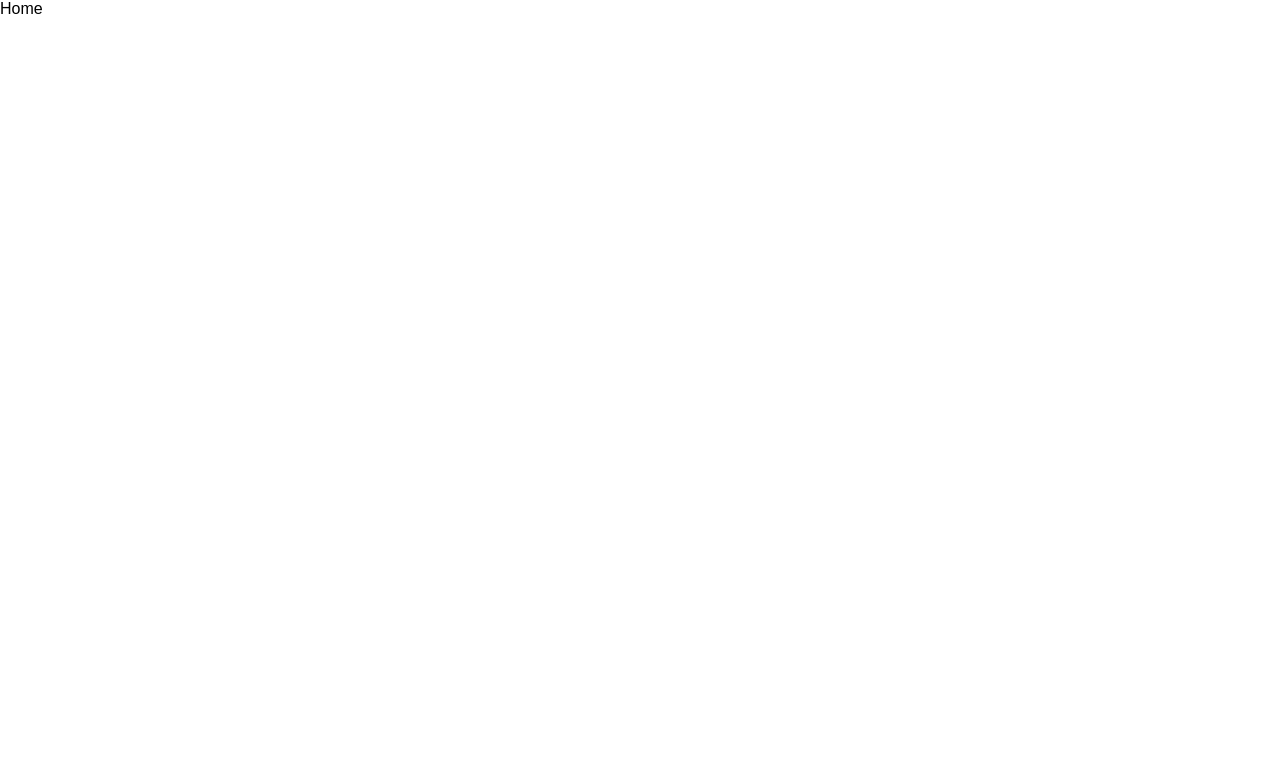
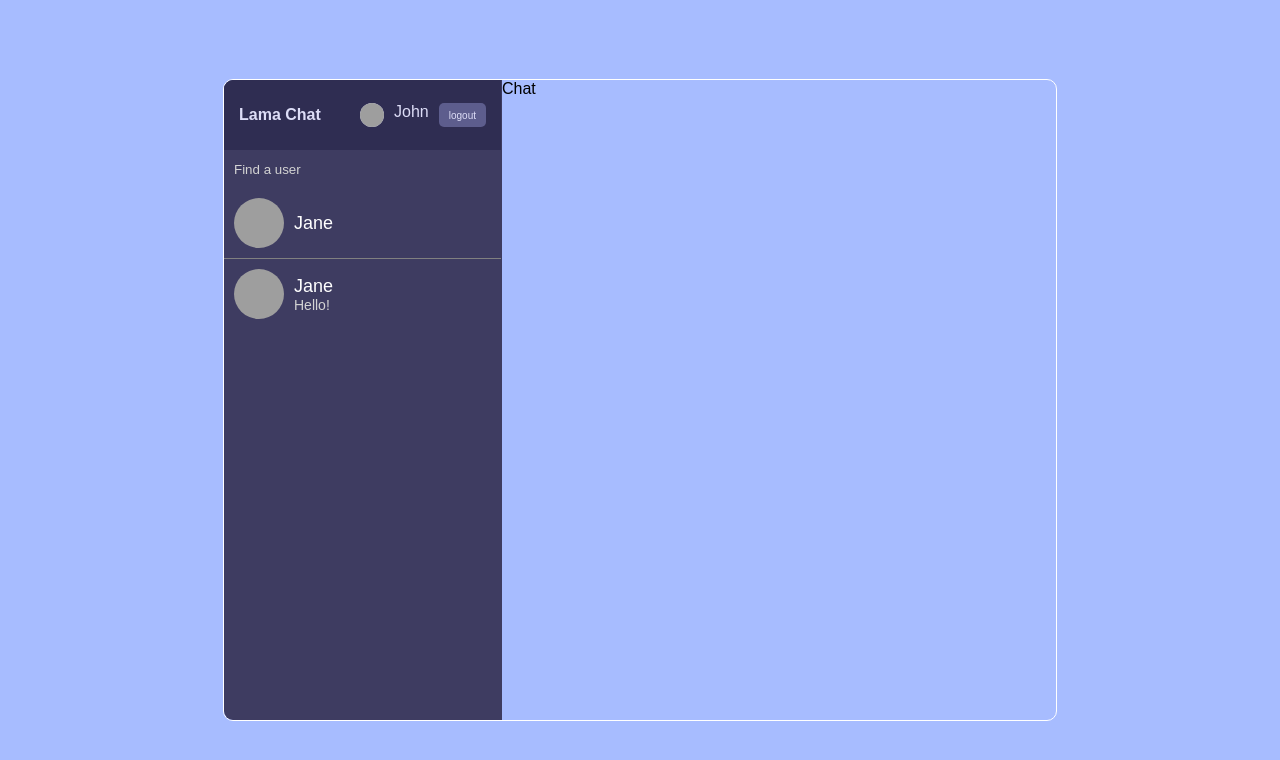
Before and after one commit to Manux21/my-react-chat, a React (Create React App) app: page / in a window 1280 px wide. Shown: the top 760 px of the page. Built offline with nearby package versions, Linux system fonts and the light colour scheme; grey boxes are pictures that could not be loaded.

Commit message:
Created sidebar with some components inside, still working with them

```diff
--- /dev/null
+++ b/src/components/Chat.jsx
@@ -0,0 +1,11 @@
+import React from 'react';
+
+const Chat = () => {
+  return (
+    <div className='chat'>
+      Chat
+    </div>
+  );
+};
+
+export default Chat;
--- /dev/null
+++ b/src/components/Chats.jsx
@@ -0,0 +1,17 @@
+import React from 'react';
+
+const Chats = () => {
+  return (
+    <div className='chats'>
+      <div className="userChat">
+        <img src='https://images.unsplash.com/photo-1633332755192-727a05c4013d?ixlib=rb-1.2.1&ixid=MnwxMjA3fDB8MHxwaG90by1wYWdlfHx8fGVufDB8fHx8&auto=format&fit=crop&w=2080&q=80' alt=""/>
+        <div className="userChatInfo">
+          <span>Jane</span>
+          <p>Hello!</p>
+        </div>
+      </div>
+    </div>
+  );
+};
+
+export default Chats;
--- /dev/null
+++ b/src/components/Navbar.jsx
@@ -0,0 +1,16 @@
+import React from 'react';
+
+const Navbar = () => {
+  return (
+    <div className='navbar'>
+      <span className='logo'>Lama Chat</span>
+      <div className='user'>
+        <img src='https://images.unsplash.com/photo-1633332755192-727a05c4013d?ixlib=rb-1.2.1&ixid=MnwxMjA3fDB8MHxwaG90by1wYWdlfHx8fGVufDB8fHx8&auto=format&fit=crop&w=2080&q=80' alt=''/>
+        <span>John</span>
+        <button>logout</button>
+      </div>
+    </div>
+  );
+};
+
+export default Navbar;
--- /dev/null
+++ b/src/components/Search.jsx
@@ -0,0 +1,20 @@
+import React from 'react';
+
+const Search = () => {
+  return (
+    <div className='search'>
+      <div className="searchForm">
+        <input type="text" placeholder='Find a user'/>
+      </div>
+
+      <div className="userChat">
+        <img src='https://images.unsplash.com/photo-1633332755192-727a05c4013d?ixlib=rb-1.2.1&ixid=MnwxMjA3fDB8MHxwaG90by1wYWdlfHx8fGVufDB8fHx8&auto=format&fit=crop&w=2080&q=80' alt=""/>
+        <div className="userChatInfo">
+          <span>Jane</span>
+        </div>
+      </div>
+    </div>
+  );
+};
+
+export default Search;
--- /dev/null
+++ b/src/components/Sidebar.jsx
@@ -0,0 +1,16 @@
+import React from 'react';
+import Navbar from "./Navbar";
+import Search from "./Search";
+import Chats from "./Chats";
+
+const Sidebar = () => {
+  return (
+    <div className='sidebar'>
+      <Navbar/>
+      <Search/>
+      <Chats/>
+    </div>
+  );
+};
+
+export default Sidebar;
--- a/src/pages/Home.jsx
+++ b/src/pages/Home.jsx
@@ -1,9 +1,14 @@
 import React from 'react';
+import Chat from "../components/Chat";
+import Sidebar from "../components/Sidebar";
 
 const Home = () => {
   return (
-    <div>
-      Home
+    <div className='home'>
+      <div className="container">
+        <Sidebar/>
+        <Chat/>
+      </div>
     </div>
   );
 };
--- a/src/style.scss
+++ b/src/style.scss
@@ -72,3 +72,115 @@
     }
   }
 }
+
+
+.home {
+  background-color: #a7bcff;
+  height: 100vh;
+  display: flex;
+  align-items: center;
+  justify-content: center;
+
+  .container {
+    border: 1px solid white;
+    border-radius: 10px;
+    width: 65%;
+    height: 80%;
+    display: flex;
+    overflow: hidden;
+
+    .sidebar {
+      flex: 1;
+      border-right: 1px solid #3e3c61;
+      background-color: #3e3c61;
+      .navbar {
+        display: flex;
+        align-items: center;
+        background-color: #2f2d52;
+        height: 50px;
+        padding: 10px 15px;
+        justify-content: space-between;
+        color: #ddddf7;
+
+        .logo {
+          font-weight: bold;
+        }
+
+        .user {
+          display: flex;
+          gap: 10px;
+
+          img {
+            background-color: #ddddf7;
+            height: 24px;
+            width: 24px;
+            border-radius: 50%;
+            object-fit: cover;
+          }
+
+
+          button {
+            background-color: #5d5d8d;
+            color: #ddddf7;
+            font-size: 10px;
+            border: none;
+            padding: 5px 10px;
+            cursor: pointer;
+            border-radius: 5px ;
+          }
+        }
+      }
+      .search {
+        border-bottom: 1px solid gray;
+        .searchForm {
+          padding: 10px;
+
+          input {
+            background-color: transparent;
+            border: none;
+            color: white;
+            outline: none;
+            &::placeholder {
+              color: lightgrey;
+            }
+          }
+
+        }
+      }
+
+      .userChat {
+        padding: 10px;
+        display: flex;
+        align-items: center;
+        gap: 10px;
+        color: white;
+        cursor: pointer;
+        &:hover {
+          background-color: #2f2d52
+        }
+        img {
+          width: 50px;
+          height: 50px;
+          border-radius: 50%;
+          object-fit: cover;
+        }
+
+        .userChatInfo {
+          span {
+            font-size: 18px;
+            font-weight: 500;
+          }
+          p {
+            font-size: 14px;
+            color: lightgrey;
+          }
+        }
+      }
+    }
+
+    .chat {
+      flex: 2;
+    }
+  }
+
+}
```
Also changed, not shown: src/components/Input.jsx (added, +11 -0 lines), src/components/Message.jsx (added, +11 -0 lines).
